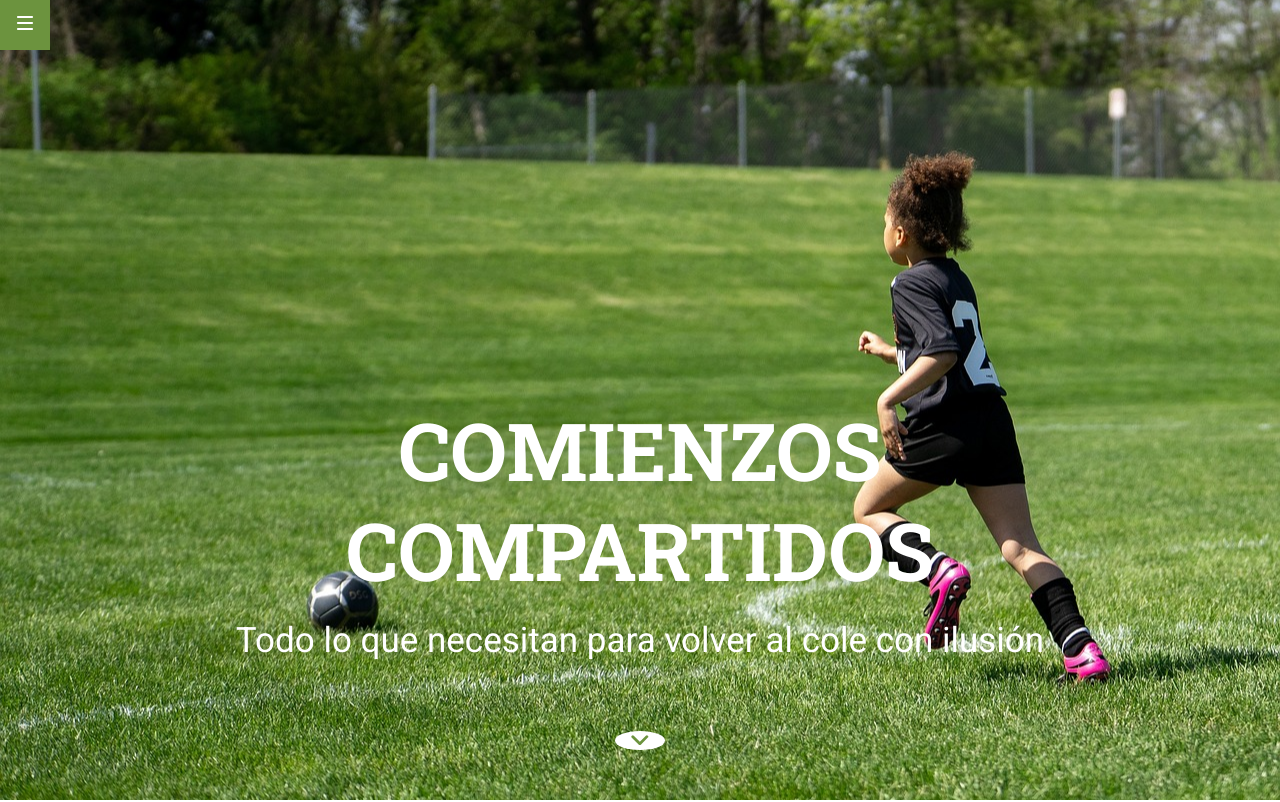
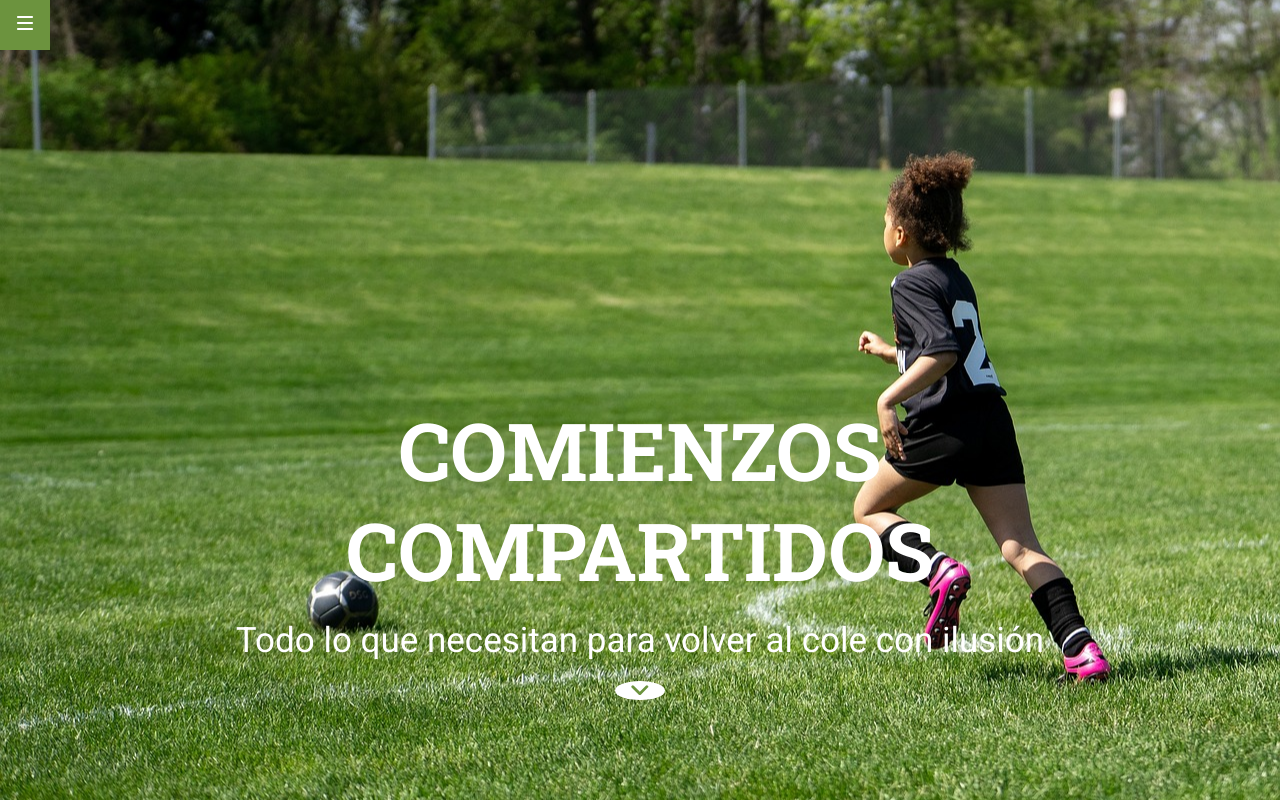
Before and after one commit to Adalab/modulo-1-evaluacion-final-BarbaraBravoRedondo, a website: page docs/index.html in a window 1280 px wide. Shown: the top 802 px of the page. Drawn offline with nearby package versions, Linux system fonts and the light colour scheme; files that its build step writes are made by us from their sources.

Commit message:
buttom update

```diff
--- a/src/scss/layout/_hero.scss
+++ b/src/scss/layout/_hero.scss
@@ -32,7 +32,7 @@
   }
 
   &__circule {
-    margin:50px;
+    margin-bottom: 100px;
     width: 50px;
     height: 50px;
     border-radius: 50%;
```
